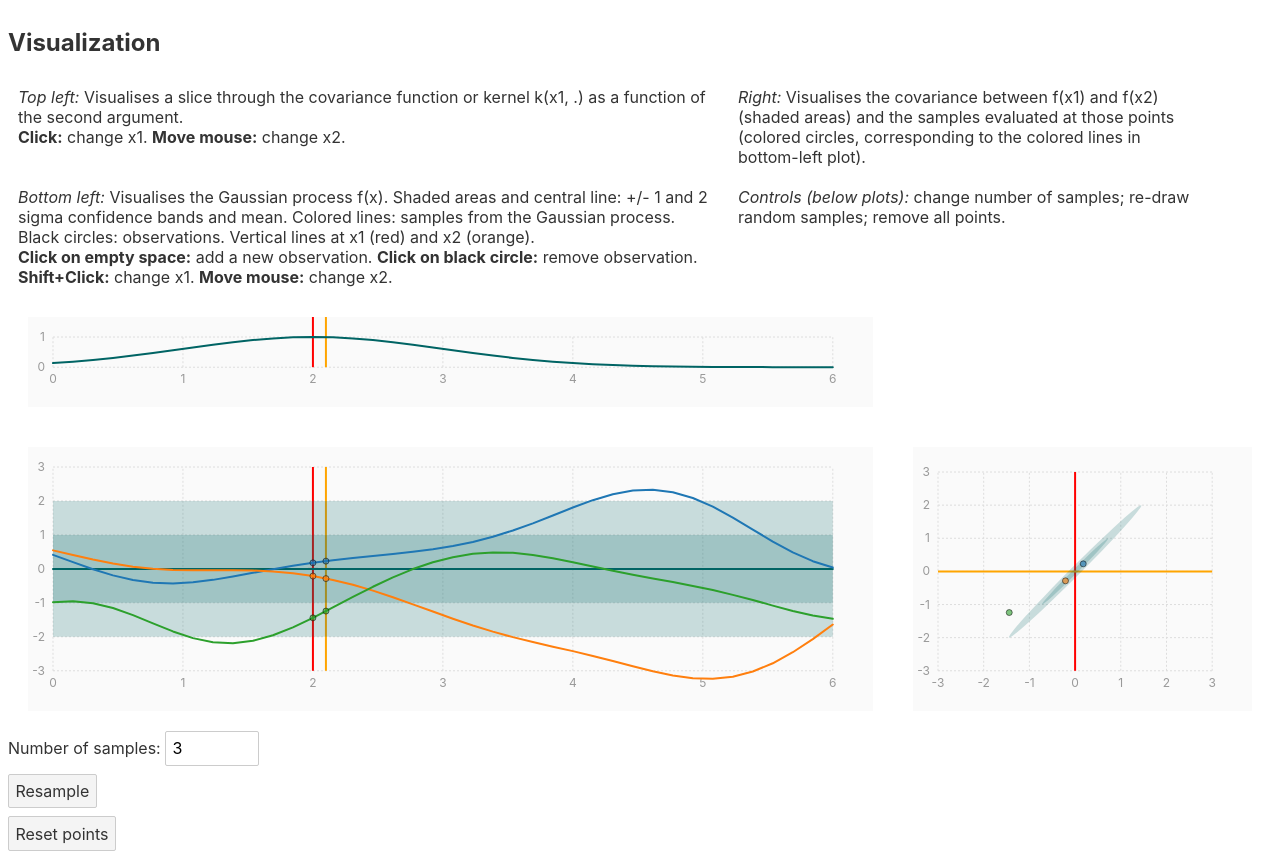
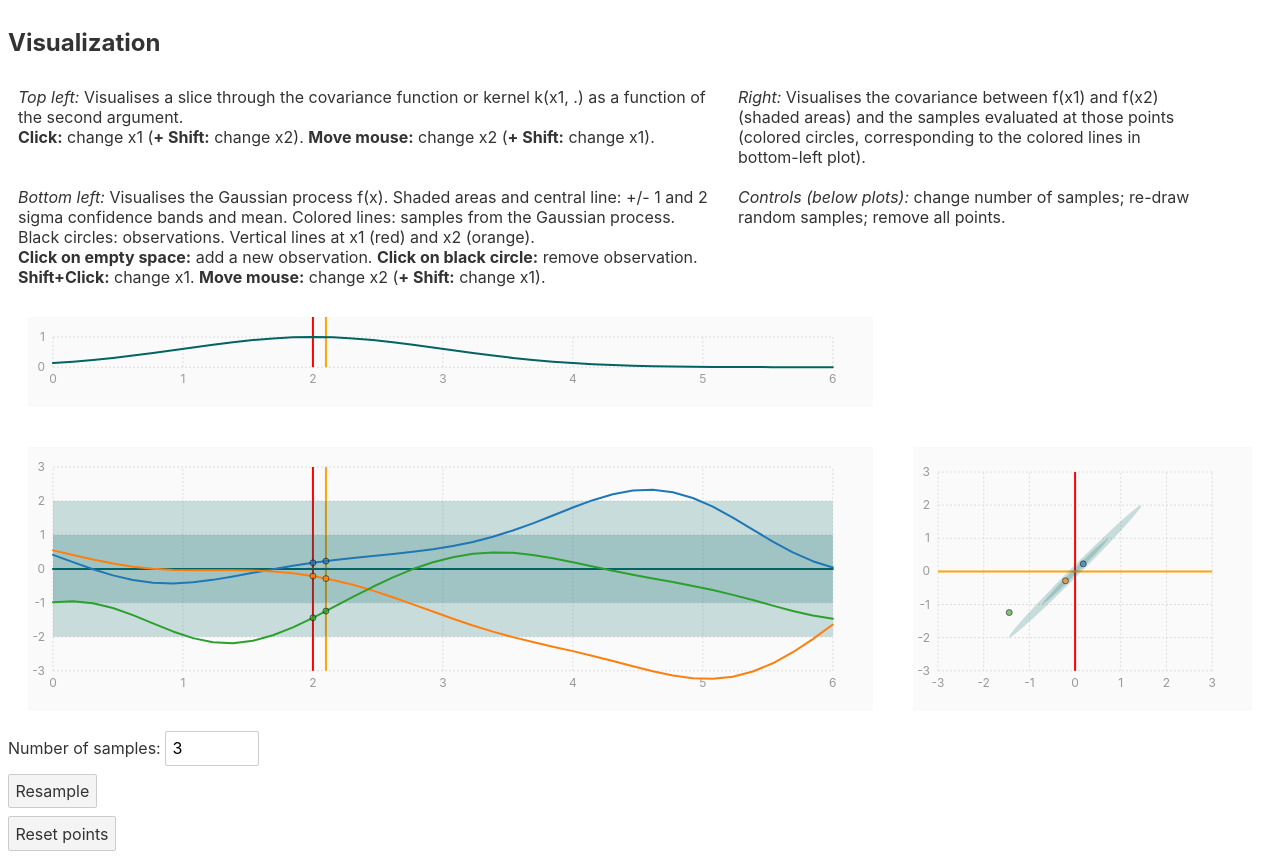
Before and after one commit to st--/interactive-gp-visualization, a Svelte app: page / in a window 1280 px wide. Built offline with nearby package versions, Linux system fonts and the light colour scheme.

Commit message:
move x1 with shift+mousemove; set x2 with shift+click

```diff
--- a/src/App.svelte
+++ b/src/App.svelte
@@ -90,15 +90,15 @@ Future thoughts:
       <strong>Click on black circle:</strong>
       remove observation.
       <strong>Shift+Click:</strong> change x1.
-      <strong>Move mouse:</strong> change x2.
+      <strong>Move mouse:</strong> change x2 (<strong> + Shift:</strong> change x1).
     </div>
     <div class="text-explanation" style="grid-area: kernel;">
       <em>Top left:</em>
       Visualises a slice through the covariance function or kernel k(x1, .) as a
       function of the second argument.
       <br />
-      <strong>Click:</strong> change x1.
-      <strong>Move mouse:</strong> change x2.
+      <strong>Click:</strong> change x1 (<strong> + Shift:</strong> change x2).
+      <strong>Move mouse:</strong> change x2 (<strong> + Shift:</strong> change x1).
     </div>
     <div class="text-explanation" style="grid-area: covariance;">
       <em>Right:</em>
--- a/src/Kernelplot.svelte
+++ b/src/Kernelplot.svelte
@@ -43,11 +43,19 @@
   }
   function handleClick(event) {
     const newX = xScale.invert(getSVGpoint(svg, event).x);
-    x1.set(newX);
+    if (event.shiftKey) {
+      x2.set(newX);
+    } else {
+      x1.set(newX);
+    }
   }
   function handleMousemove(event) {
     const newX = xScale.invert(getSVGpoint(svg, event).x);
-    x2.set(newX);
+    if (event.shiftKey) {
+      x1.set(newX);
+    } else {
+      x2.set(newX);
+    }
   }
 </script>
 
--- a/src/Lineplot.svelte
+++ b/src/Lineplot.svelte
@@ -77,7 +77,11 @@
     const pt = getSVGpoint(svg, event);
     const newX = xScale.invert(pt.x);
     const newY = yScale.invert(pt.y);
-    x2.set(newX);
+    if (event.shiftKey) {
+      x1.set(newX);
+    } else {
+      x2.set(newX);
+    }
     y1.set(newY);
     y2.set(newY);
   }
```
